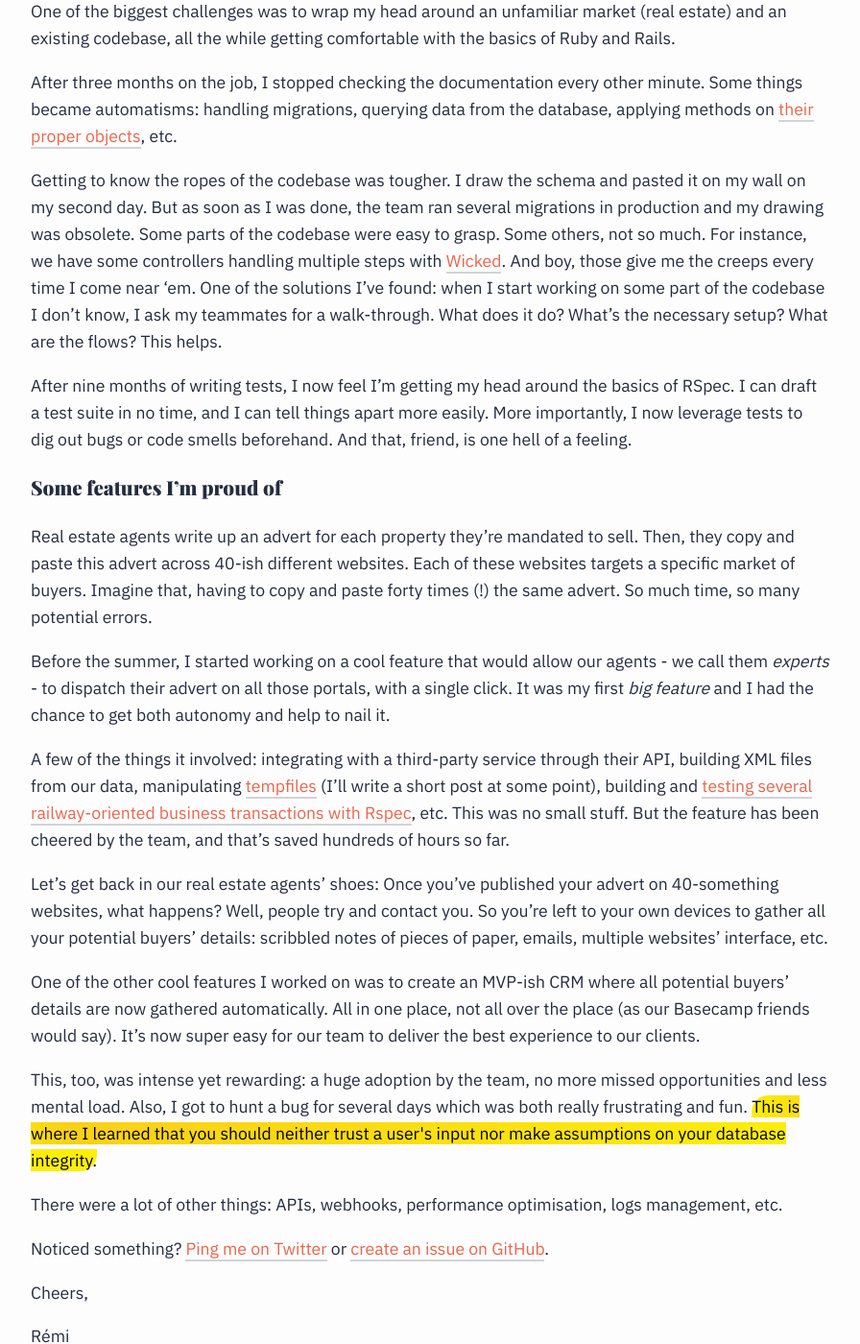
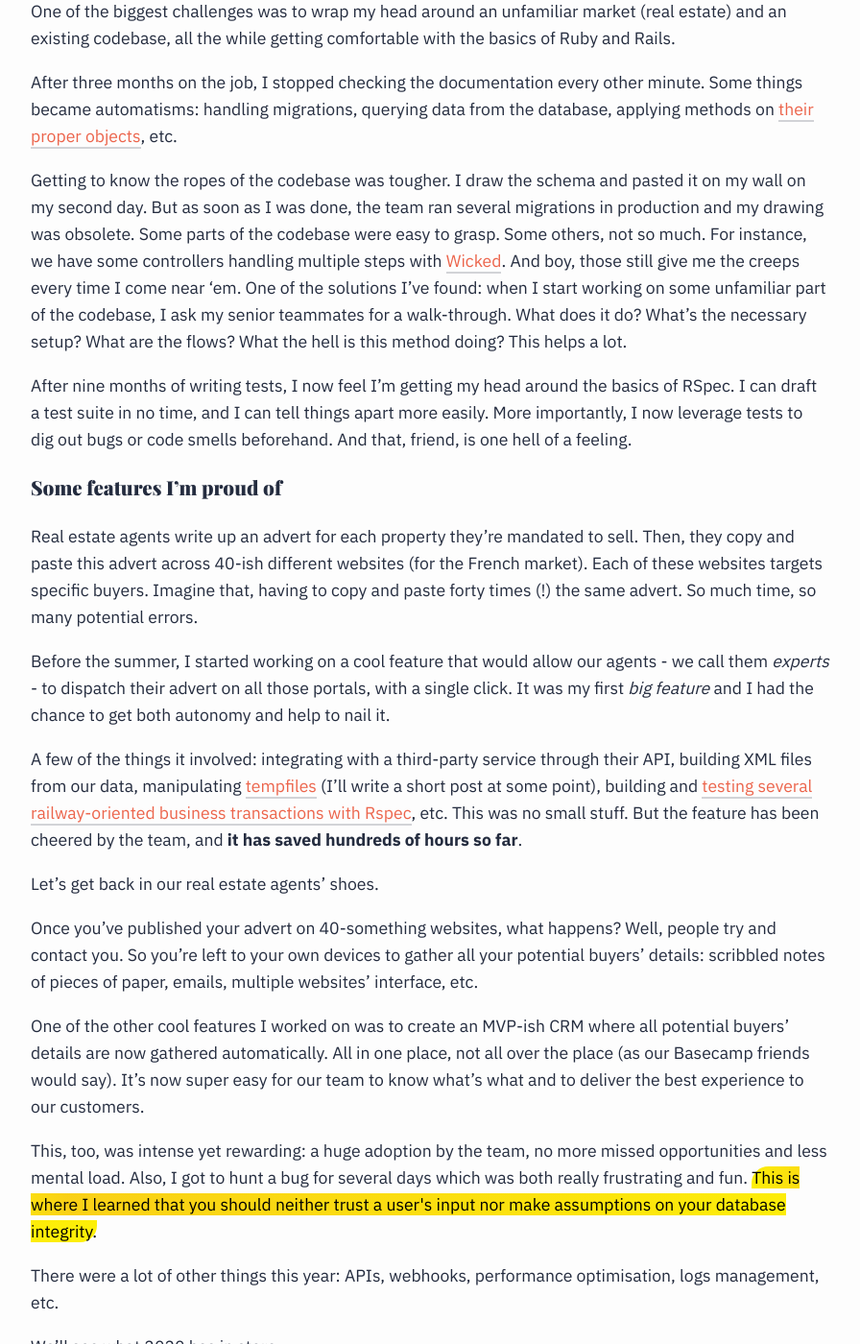
Before and after one commit to merciremi/remicodes, a Jekyll site: the page built from _posts/2020-01-04-2019-a-year-in-review.md, in a window 1280 px wide and 1400 px high, scrolled down 2383 px. Shown: the whole window at 96% size, without its empty margins (192-1088 px from the left). Built offline with Jekyll 4.4.1, drawn with Linux system fonts in a browser that asks for light colours; some web fonts are replaced; comment, search, counter and statistics services are not loaded; some of the changed text lies outside the part shown.

Commit message:
Fix typos

```diff
--- a/_posts/2020-01-04-2019-a-year-in-review.md
+++ b/_posts/2020-01-04-2019-a-year-in-review.md
@@ -63,25 +63,31 @@
 
 After three months on the job, I stopped checking the documentation every other minute. Some things became automatisms: handling migrations, querying data from the database, applying methods on [their proper objects]({{site.baseurl}}/beginners-introduction-to-ruby-classes-objects/), etc.
 
-Getting to know the ropes of the codebase was tougher. I draw the schema and pasted it on my wall on my second day. But as soon as I was done, the team ran several migrations in production and my drawing was obsolete. Some parts of the codebase were easy to grasp. Some others, not so much. For instance, we have some controllers handling multiple steps with [Wicked](https://github.com/zombocom/wicked). And boy, those give me the creeps every time I come near 'em. One of the solutions I've found: when I start working on some part of the codebase I don't know, I ask my teammates for a walk-through. What does it do? What's the necessary setup? What are the flows? This helps.
+Getting to know the ropes of the codebase was tougher. I draw the schema and pasted it on my wall on my second day. But as soon as I was done, the team ran several migrations in production and my drawing was obsolete. Some parts of the codebase were easy to grasp. Some others, not so much. For instance, we have some controllers handling multiple steps with [Wicked](https://github.com/zombocom/wicked). And boy, those still give me the creeps every time I come near 'em. One of the solutions I've found: when I start working on some unfamiliar part of the codebase, I ask my senior teammates for a walk-through. What does it do? What's the necessary setup? What are the flows? What the hell is this method doing? This helps a lot.
 
 After nine months of writing tests, I now feel I'm getting my head around the basics of RSpec. I can draft a test suite in no time, and I can tell things apart more easily. More importantly, I now leverage tests to dig out bugs or code smells beforehand. And that, friend, is one hell of a feeling.
 
 ### Some features I'm proud of
 
-Real estate agents write up an advert for each property they're mandated to sell. Then, they copy and paste this advert across 40-ish different websites. Each of these websites targets a specific market of buyers. Imagine that, having to copy and paste forty times (!) the same advert. So much time, so many potential errors.
+Real estate agents write up an advert for each property they're mandated to sell. Then, they copy and paste this advert across 40-ish different websites (for the French market). Each of these websites targets specific buyers. Imagine that, having to copy and paste forty times (!) the same advert. So much time, so many potential errors.
 
 Before the summer, I started working on a cool feature that would allow our agents - we call them _experts_ - to dispatch their advert on all those portals, with a single click. It was my first _big feature_ and I had the chance to get both autonomy and help to nail it.
 
-A few of the things it involved: integrating with a third-party service through their API, building XML files from our data, manipulating [tempfiles](https://www.rubyguides.com/2019/05/ruby-tempfile/) (I'll write a short post at some point), building and [testing several railway-oriented business transactions with Rspec]({{site.baseurl}}/testing-business-transactions-in-rails/), etc. This was no small stuff. But the feature has been cheered by the team, and that's saved hundreds of hours so far.
+A few of the things it involved: integrating with a third-party service through their API, building XML files from our data, manipulating [tempfiles](https://www.rubyguides.com/2019/05/ruby-tempfile/) (I'll write a short post at some point), building and [testing several railway-oriented business transactions with Rspec]({{site.baseurl}}/testing-business-transactions-in-rails/), etc. This was no small stuff. But the feature has been cheered by the team, and **it has saved hundreds of hours so far**.
 
-Let's get back in our real estate agents' shoes: Once you've published your advert on 40-something websites, what happens? Well, people try and contact you. So you're left to your own devices to gather all your potential buyers' details: scribbled notes of pieces of paper, emails, multiple websites' interface, etc.
+Let's get back in our real estate agents' shoes.
 
-One of the other cool features I worked on was to create an MVP-ish CRM where all potential buyers' details are now gathered automatically. All in one place, not all over the place (as our Basecamp friends would say). It's now super easy for our team to deliver the best experience to our clients.
+Once you've published your advert on 40-something websites, what happens? Well, people try and contact you. So you're left to your own devices to gather all your potential buyers' details: scribbled notes of pieces of paper, emails, multiple websites' interface, etc.
+
+One of the other cool features I worked on was to create an MVP-ish CRM where all potential buyers' details are now gathered automatically. All in one place, not all over the place (as our Basecamp friends would say). It's now super easy for our team to know what's what and to deliver the best experience to our customers.
 
 This, too, was intense yet rewarding: a huge adoption by the team, no more missed opportunities and less mental load. Also, I got to hunt a bug for several days which was both really frustrating and fun. <mark>This is where I learned that you should neither trust a user's input nor make assumptions on your database integrity.</mark>
 
-There were a lot of other things: APIs, webhooks, performance optimisation, logs management, etc.
+There were a lot of other things this year: APIs, webhooks, performance optimisation, logs management, etc.
+
+We'll see what 2020 has in store.
+
+That's it for me folks!
 
 Noticed something? [Ping me on Twitter](https://twitter.com/mercier_remi) or [create an issue on GitHub](https://github.com/merciremi/remicodes/issues/new).
 
```
Also changed, not shown: other parts of _posts/2020-01-04-2019-a-year-in-review.md (+3 -3 lines).
